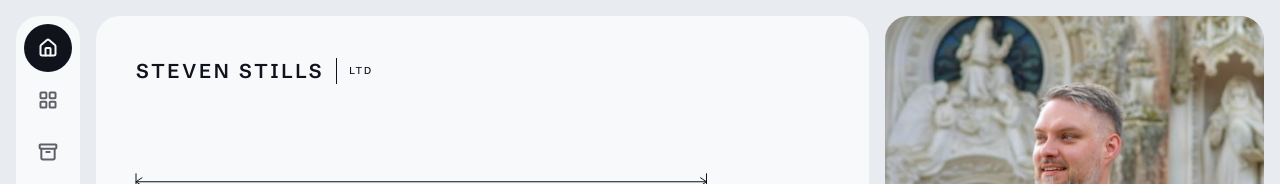
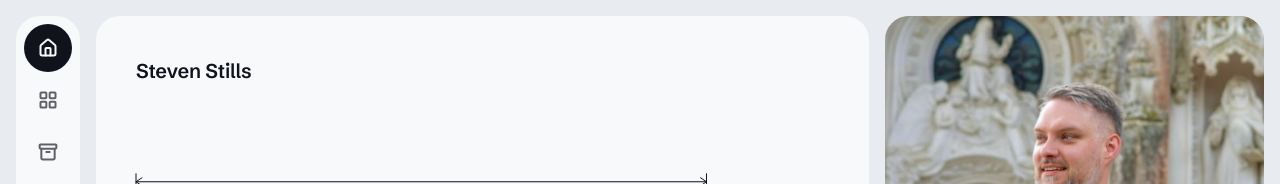
Before and after one commit to steven-stills-dev/stevenstills.com, a React (Vite) app: page / in a window 1280 px wide. Shown: the top 184 px of the page. Built offline with nearby package versions, Linux system fonts and the light colour scheme.

Commit message:
removed the wordmark and put the plain name back (#42)

```diff
--- a/src/components/Wordmark.tsx
+++ /dev/null
@@ -1,4 +0,0 @@
-/** The Steven Stills Ltd wordmark: caps, a thin rule, then LTD at half size. It takes its size from the font size around it. */
-export default function Wordmark() {
-  return <span className="wm" translate="no">Steven Stills<i aria-hidden="true" /><small>Ltd</small></span>;
-}
--- a/src/pages/Brand.tsx
+++ b/src/pages/Brand.tsx
@@ -2,7 +2,6 @@ import { useEffect } from "react";
 import { Link } from "react-router-dom";
 import { token } from "../lib/format";
 import { usePageMeta } from "../lib/meta";
-import Wordmark from "../components/Wordmark";
 import "./dash.css";
 
 // `share` is each colour's rough share of any screen: the first two carry the page, the accent marks one thing, the last two are small.
@@ -33,7 +32,7 @@ export default function Brand() {
     <div className="dash plain">
       <main className="brand">
         <header className="d-top">
-          <Link to="/" className="name" aria-label="Steven Stills Ltd"><Wordmark /></Link>
+          <Link to="/" className="name" translate="no">Steven Stills</Link>
           <Link to="/#insights">Insights</Link>
         </header>
         <div className="panel"><h1 className="d-h">Brand colours and type</h1></div>
--- a/src/pages/Home.tsx
+++ b/src/pages/Home.tsx
@@ -3,7 +3,6 @@ import { useLocation, useNavigate, useSearchParams } from "react-router-dom";
 import { Archive, ChevronLeft, ChevronRight, Home as HomeIcon, LayoutGrid, Linkedin, Mail, User, X } from "lucide-react";
 import { INSIGHTS, type Insight } from "../insights";
 import Figure from "../components/Figure";
-import Wordmark from "../components/Wordmark";
 import { usePageMeta } from "../lib/meta";
 import "./dash.css";
 
@@ -122,7 +121,7 @@ export default function Home() {
 
       <main className="grid">
         <section id="top" ref={hero} className="panel hero" style={{ ["--i" as string]: 0 }}>
-          <p className="name"><Wordmark /></p>
+          <p className="name" translate="no">Steven Stills</p>
           <svg ref={dim} className="dim" aria-hidden="true" />
           <h1 className="d-h">Finding the right insights to build confidence in your data</h1>
           <p className="d-lede">I use my unique experience in front and back end development, in an AI-accelerated world, to bring design and engineering expertise together and build simple, digestible insights.</p>
--- a/src/pages/dash.css
+++ b/src/pages/dash.css
@@ -105,10 +105,6 @@ html.dash-on, html.dash-on body, html.dash-on #root { background: color-mix(in s
 .about p { max-width: 40rem; font-size: 1.0625rem; line-height: 1.6; }
 .about p + p { margin-top: 16px; }
 .about .d-lede { font-size: 1.375rem; line-height: 1.4; }
-/* the wordmark: STEVEN STILLS, a thin rule 1.3em tall with 0.6em either side, then LTD at half size */
-.wm { display: inline-flex; align-items: center; gap: .6em; font-family: var(--display); font-weight: 600; letter-spacing: .14em; text-transform: uppercase; white-space: nowrap; line-height: 1; }
-.wm i { width: max(1px, .045em); height: 1.3em; background: currentColor; }
-.wm small { font-size: .5em; font-weight: 500; letter-spacing: .2em; }
 /* the title block: fixed information in ruled cells and small caps */
 .tb { grid-column: 1 / -1; display: grid; grid-template-columns: 2fr 1fr 1fr; background: var(--b-paper); border: 1px solid var(--ink); border-radius: var(--r); overflow: hidden;
   font-family: var(--heading); font-size: .75rem; font-weight: 500; letter-spacing: .14em; text-transform: uppercase; }
```
Also changed, not shown: 1 other file (tests, documents, lock files or other folders).
